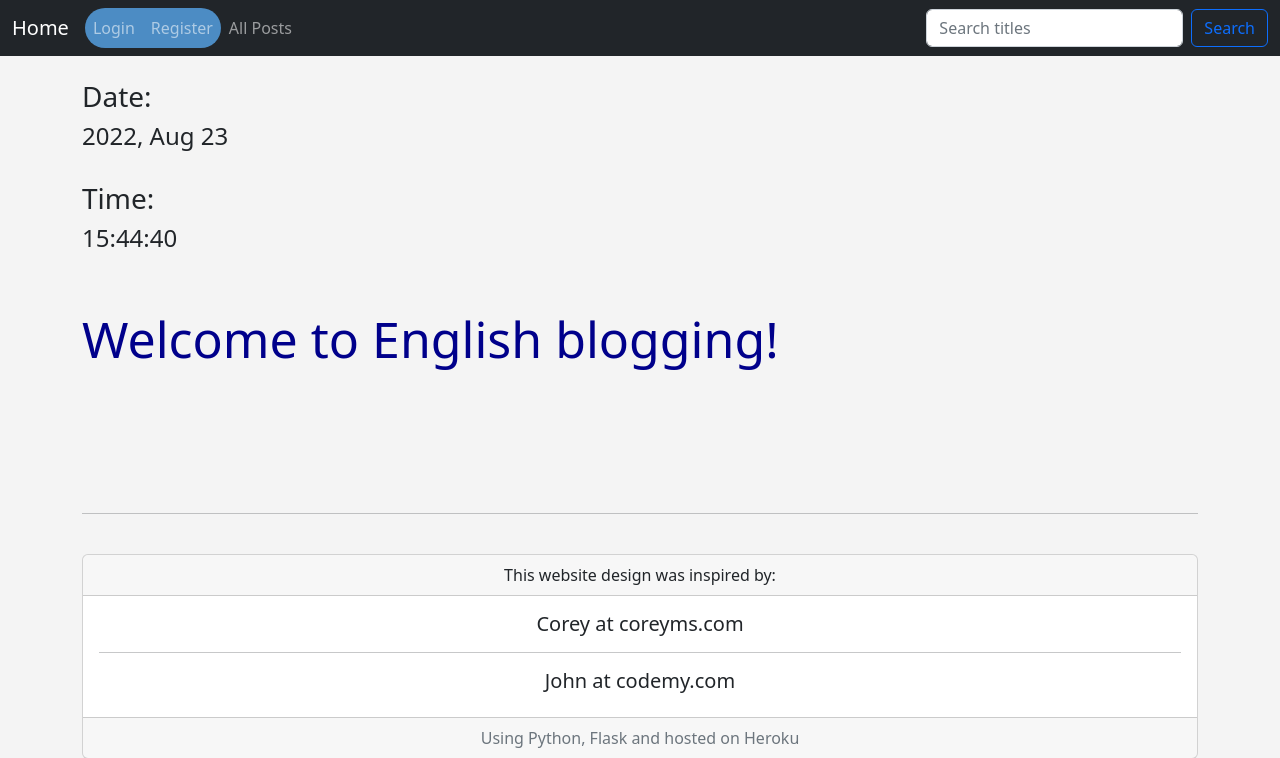
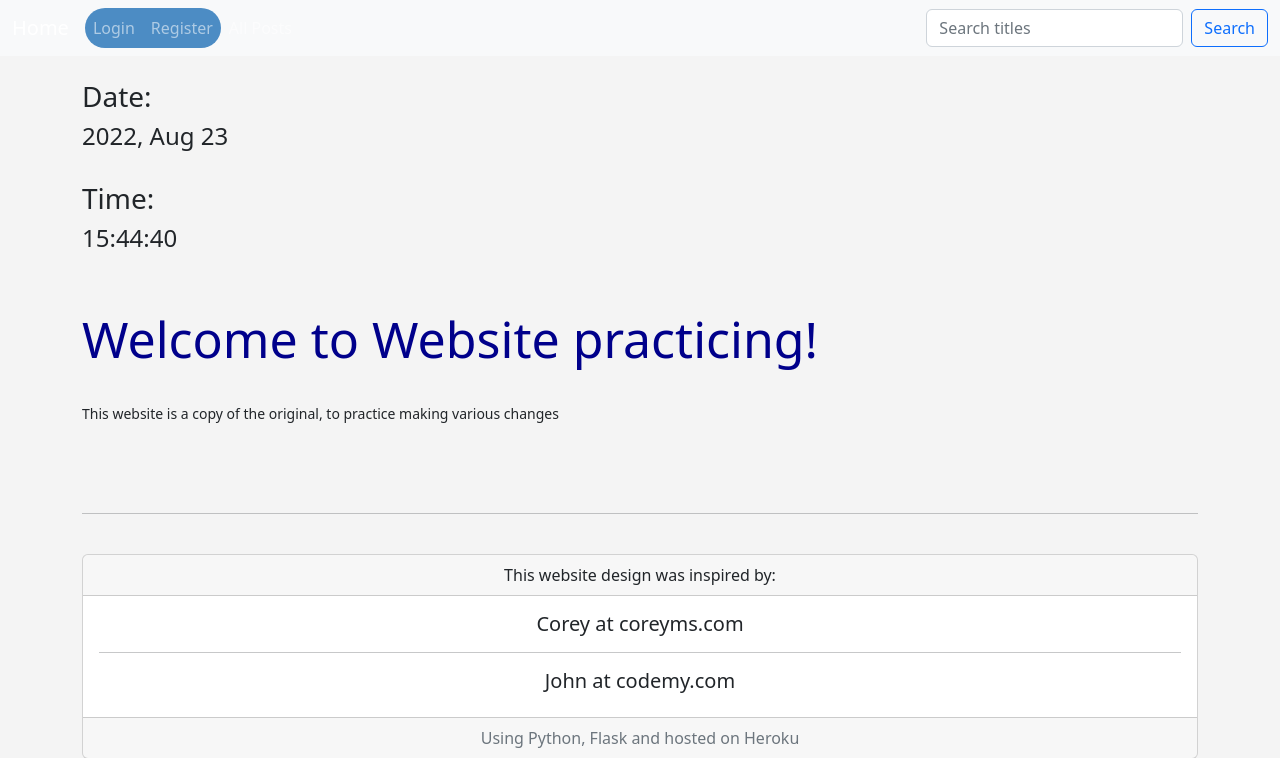
Before and after one commit to elremoniJJ/english_blog3, a Flask app: page / in a window 1280 px wide. Shown: the top 758 px of the page. Run offline with Flask 2, Linux system fonts and the light colour scheme; some libraries are stand-ins or nearby versions.

Commit message:
creating a sandbox for practice purposes

```diff
--- a/templates/index.html
+++ b/templates/index.html
@@ -14,7 +14,8 @@
 	<h3>Date:</h3> <h4>{{ date }}</h4><br>
 	<h3>Time:</h3> <h4>{{ time }}</h4><br><br>
 
-	<h1>Welcome to English blogging!</h1><br>
+	<h1>Welcome to Website practicing!</h1><br>
+	<small>This website is a copy of the original, to practice making various changes</small>
 	<br><br>
 	<br><br>
 
--- a/templates/navbar.html
+++ b/templates/navbar.html
@@ -1,4 +1,4 @@
-<nav class="navbar navbar-expand-lg navbar-dark bg-dark">
+<nav class="navbar navbar-expand-lg navbar-dark bg-light">
   <!--class="navbar navbar-dark bg-primary" -->
   <div class="container-fluid">
 
```
